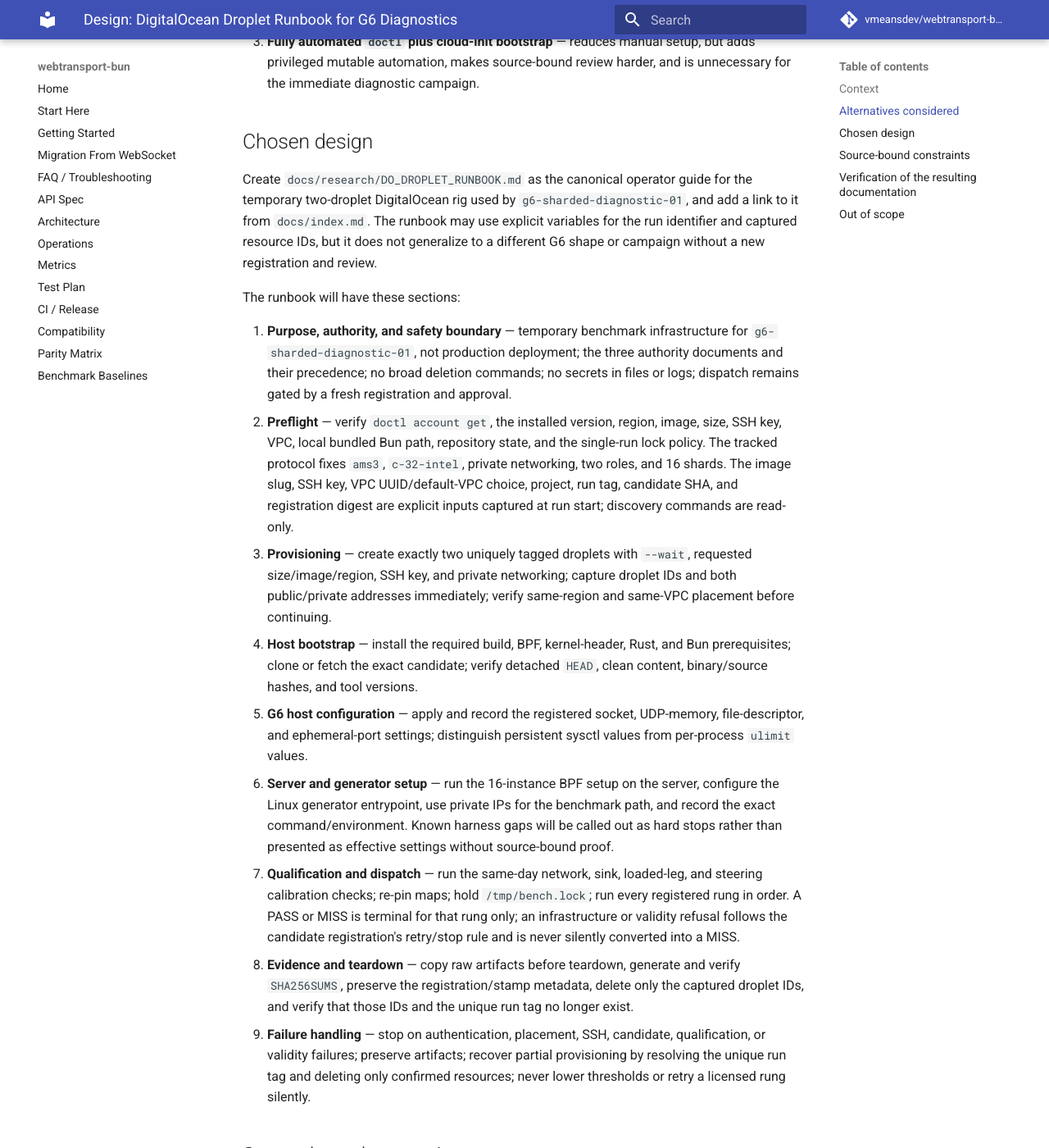
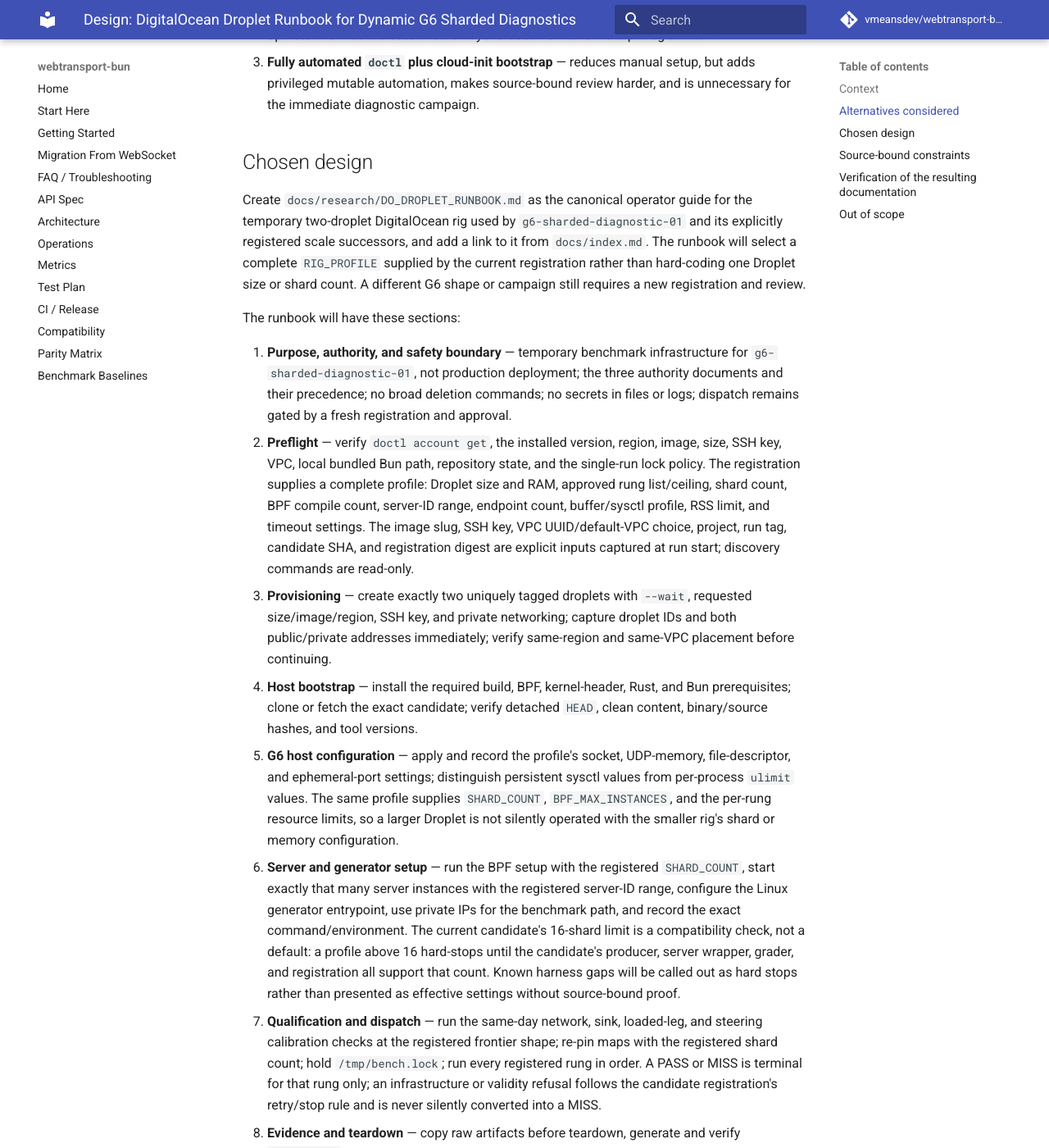
Before and after one commit to vmeansdev/webtransport-bun, an MkDocs documentation site: the page built from docs/superpowers/specs/2026-08-28-do-droplet-runbook-design.md, in a window 1280 px wide and 1400 px high, scrolled down 1130 px. Shown: the whole window at 82% size. Built offline with MkDocs 1.6.1 and Material for MkDocs 9.7.7, drawn with Linux system fonts in a browser that asks for light colours; comment, search, counter and statistics services are not loaded; some of the changed text lies outside the part shown.

Commit message:
Parameterize G6 runbook profiles by rig capacity

```diff
--- a/docs/superpowers/specs/2026-08-28-do-droplet-runbook-design.md
+++ b/docs/superpowers/specs/2026-08-28-do-droplet-runbook-design.md
@@ -1,4 +1,4 @@
-# Design: DigitalOcean Droplet Runbook for G6 Diagnostics
+# Design: DigitalOcean Droplet Runbook for Dynamic G6 Sharded Diagnostics
 
 **Date:** 2026-08-28
 **Status:** Approved for implementation
@@ -19,13 +19,15 @@ only; they do not override the sharded preregistration. An optional
 `DISPATCH_HANDOFF.md` is coordination material, not an authority for thresholds
 or validity.
 
-Those authorities define a two-droplet DigitalOcean rig for
+Those authorities define the current two-droplet DigitalOcean rig for
 `g6-sharded-diagnostic-01`: a server and a Linux generator in the same AMS3
 private network, with the private path used for measurement and the public
-addresses used only for administration. The repository currently documents the
-test shape, qualification gates, BPF setup, and evidence rules, but it does not
-provide one checked-in lifecycle document for provisioning, bootstrapping,
-dispatch, evidence collection, and teardown.
+addresses used only for administration. That frozen registration is a
+16-shard, `c-32-intel`/64 GB profile; it is not a universal hardware rule. The
+repository currently documents the test shape, qualification gates, BPF setup,
+and evidence rules, but it does not provide one checked-in lifecycle document
+for provisioning, bootstrapping, dispatch, evidence collection, and teardown
+across registered rig profiles.
 
 The operator has an authenticated `doctl` installation on the local machine.
 The runbook must use that default authenticated context without copying or
@@ -52,10 +54,11 @@ licensed run.
 
 Create `docs/research/DO_DROPLET_RUNBOOK.md` as the canonical operator guide
 for the temporary two-droplet DigitalOcean rig used by
-`g6-sharded-diagnostic-01`, and add a link to it from `docs/index.md`. The
-runbook may use explicit variables for the run identifier and captured
-resource IDs, but it does not generalize to a different G6 shape or campaign
-without a new registration and review.
+`g6-sharded-diagnostic-01` and its explicitly registered scale successors, and
+add a link to it from `docs/index.md`. The runbook will select a complete
+`RIG_PROFILE` supplied by the current registration rather than hard-coding one
+Droplet size or shard count. A different G6 shape or campaign still requires a
+new registration and review.
 
 The runbook will have these sections:
 
@@ -66,11 +69,12 @@ The runbook will have these sections:
    registration and approval.
 2. **Preflight** — verify `doctl account get`, the installed version, region,
    image, size, SSH key, VPC, local bundled Bun path, repository state, and the
-   single-run lock policy. The tracked protocol fixes `ams3`, `c-32-intel`,
-   private networking, two roles, and 16 shards. The image slug, SSH key, VPC
-   UUID/default-VPC choice, project, run tag, candidate SHA, and registration
-   digest are explicit inputs captured at run start; discovery commands are
-   read-only.
+   single-run lock policy. The registration supplies a complete profile:
+   Droplet size and RAM, approved rung list/ceiling, shard count, BPF compile
+   count, server-ID range, endpoint count, buffer/sysctl profile, RSS limit,
+   and timeout settings. The image slug, SSH key, VPC UUID/default-VPC choice,
+   project, run tag, candidate SHA, and registration digest are explicit inputs
+   captured at run start; discovery commands are read-only.
 3. **Provisioning** — create exactly two uniquely tagged droplets with
    `--wait`, requested size/image/region, SSH key, and private networking;
    capture droplet IDs and both public/private addresses immediately; verify
@@ -78,19 +82,27 @@ The runbook will have these sections:
 4. **Host bootstrap** — install the required build, BPF, kernel-header, Rust,
    and Bun prerequisites; clone or fetch the exact candidate; verify detached
    `HEAD`, clean content, binary/source hashes, and tool versions.
-5. **G6 host configuration** — apply and record the registered socket,
+5. **G6 host configuration** — apply and record the profile's socket,
    UDP-memory, file-descriptor, and ephemeral-port settings; distinguish
-   persistent sysctl values from per-process `ulimit` values.
-6. **Server and generator setup** — run the 16-instance BPF setup on the
-   server, configure the Linux generator entrypoint, use private IPs for the
-   benchmark path, and record the exact command/environment. Known harness
-   gaps will be called out as hard stops rather than presented as effective
-   settings without source-bound proof.
+   persistent sysctl values from per-process `ulimit` values. The same profile
+   supplies `SHARD_COUNT`, `BPF_MAX_INSTANCES`, and the per-rung resource
+   limits, so a larger Droplet is not silently operated with the smaller rig's
+   shard or memory configuration.
+6. **Server and generator setup** — run the BPF setup with the registered
+   `SHARD_COUNT`, start exactly that many server instances with the registered
+   server-ID range, configure the Linux generator entrypoint, use private IPs
+   for the benchmark path, and record the exact command/environment. The
+   current candidate's 16-shard limit is a compatibility check, not a default:
+   a profile above 16 hard-stops until the candidate's producer, server wrapper,
+   grader, and registration all support that count. Known harness gaps will be
+   called out as hard stops rather than presented as effective settings without
+   source-bound proof.
 7. **Qualification and dispatch** — run the same-day network, sink, loaded-leg,
-   and steering calibration checks; re-pin maps; hold `/tmp/bench.lock`; run
-   every registered rung in order. A PASS or MISS is terminal for that rung
-   only; an infrastructure or validity refusal follows the candidate
-   registration's retry/stop rule and is never silently converted into a MISS.
+   and steering calibration checks at the registered frontier shape; re-pin
+   maps with the registered shard count; hold `/tmp/bench.lock`; run every
+   registered rung in order. A PASS or MISS is terminal for that rung only; an
+   infrastructure or validity refusal follows the candidate registration's
+   retry/stop rule and is never silently converted into a MISS.
 8. **Evidence and teardown** — copy raw artifacts before teardown, generate
    and verify `SHA256SUMS`, preserve the registration/stamp metadata, delete
    only the captured droplet IDs, and verify that those IDs and the unique run
@@ -110,8 +122,8 @@ to guess or link to an untracked path. It will preserve
 the following invariants:
 
 - private VPC traffic is the measured path;
-- the server has 16 sharded instances and fresh BPF maps immediately before
-  licensed dispatch;
+- the server has exactly the registered number of sharded instances and fresh
+  BPF maps immediately before licensed dispatch;
 - calibration residue never feeds the licensed steering floor;
 - evidence is copied verbatim and independently recomputed;
 - infrastructure/validity refusal is distinct from a registered rung MISS;
@@ -120,12 +132,36 @@ the following invariants:
   permitted.
 
 Provisioning values are deliberately separated into two classes. The tracked
-protocol supplies the fixed topology values (`ams3`, `c-32-intel`, private
-networking, two droplets, and 16 shards). The operator must resolve and record
-the account/project, image slug, SSH key ID, VPC UUID or default-VPC choice,
-unique run tag, candidate SHA, and registration digest from the current
-campaign artifacts. Historical droplet IDs, IPs, and SSH key IDs are examples
-of past evidence, never defaults.
+protocol supplies the two-role topology and the current profile's fixed values;
+the current frozen profile is `ams3`, `c-32-intel`, 64 GB, private networking,
+two droplets, and 16 shards. The operator must resolve and record the
+account/project, image slug, SSH key ID, VPC UUID or default-VPC choice, unique
+run tag, candidate SHA, registration digest, Droplet size/RAM, rung list, shard
+count, BPF maximum, and tuning profile from the current campaign artifacts.
+Historical droplet IDs, IPs, and SSH key IDs are examples of past evidence,
+never defaults.
+
+The runbook will describe the scale profile boundary explicitly:
+
+| Planning profile | DigitalOcean size | RAM | Intended session band | Shard count |
+| --- | --- | ---: | --- | --- |
+| Current/frozen G6 profile | `c-32-intel` | 64 GB | Registered 5k–20k shape | 16 on the current candidate |
+| c-32 scale planning profile | `c-32-intel` | 64 GB | Up to 1m planning ceiling | `S_32`, registration-bound; current source-bound profile is 16 |
+| Larger scale planning profile | `c-60-intel` | 120 GB | 1.5m–2m planning band | `S_60 > S_32`, registration-bound; never inferred from a core-count formula |
+| Other sizes such as `c-40-intel` | Registration-bound | Registration-bound | Registration-bound | Registration-bound |
+
+The 1m and 1.5m–2m entries are planning boundaries, not historical PASS
+claims. Each profile must carry its own registration and same-day qualification
+evidence. A larger Droplet is expected to use more shards, but the exact count
+is a profile input that must be supported by the candidate and grader.
+
+The current source has an explicit compatibility boundary: the producer
+rejects `SCAN_SHARDS > 16`, `g6-shard-server.ts` rejects server IDs above 16,
+and `g6-sharded-grade.ts` requires 16 shard entries. The BPF setup's numeric
+argument alone does not lift those limits. The runbook will therefore execute
+the current 16-shard profile only and will refuse a `>16` profile until a
+source-bound successor candidate and registration expand and verify the whole
+path.
 
 The local bundled runtime is an environment prerequisite, not a provisioning
 constant. The runbook will require an explicit `BUN_BIN`/runtime check supplied
```
